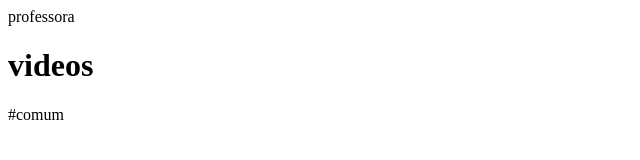
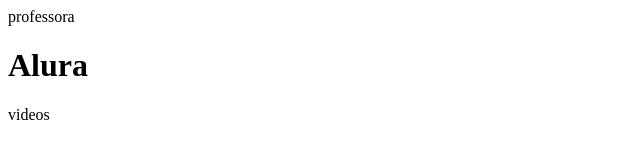
Before and after one commit to msprofe/ALUNO, a plain HTML site: page index.html in a window 1280 px wide. Shown: the full height of the page, 0-640 px from the left. Drawn offline with Linux system fonts and the light colour scheme.

Commit message:
mais codigo

```diff
--- a/index.html
+++ b/index.html
@@ -1,5 +1,5 @@
 <header>professora</header>
 
-<h1>videos</h1>
+<h1>Alura</h1>
 
-<p>#comum</p>
+<p>videos</p>
```
